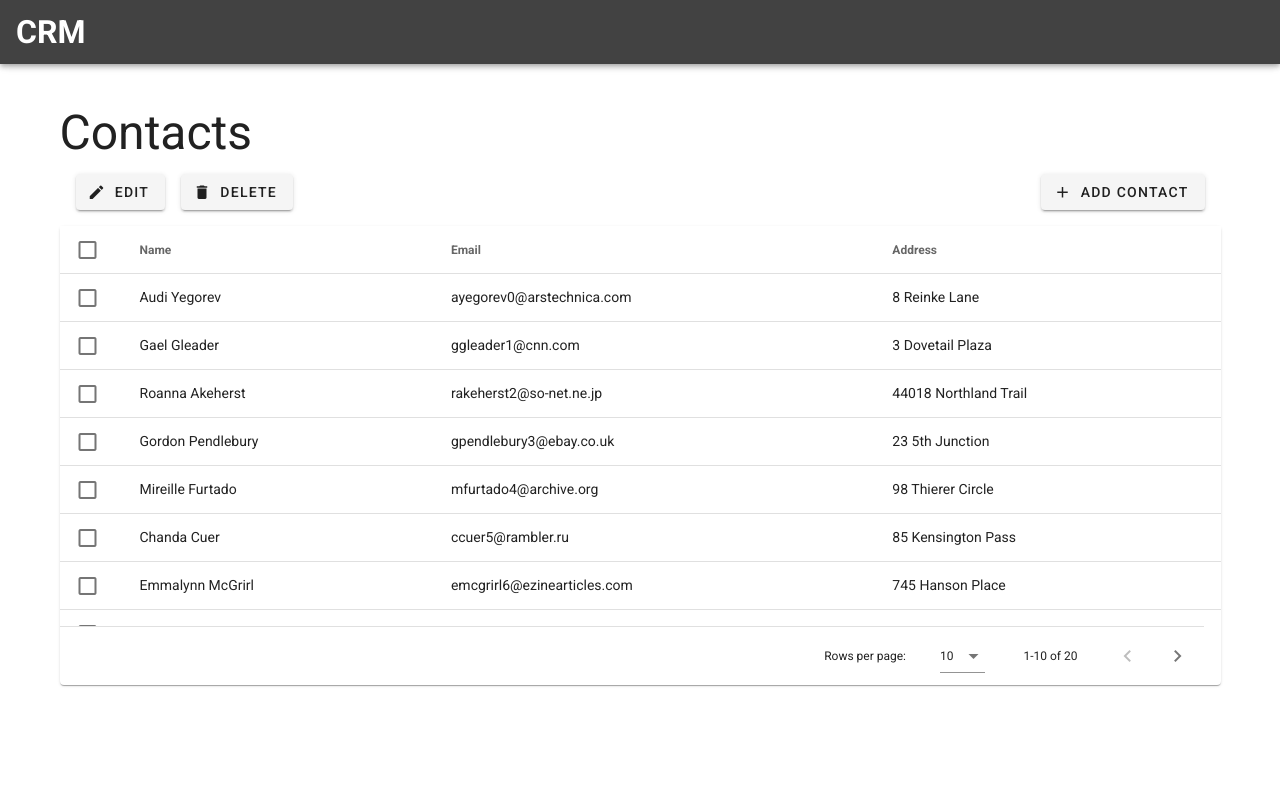
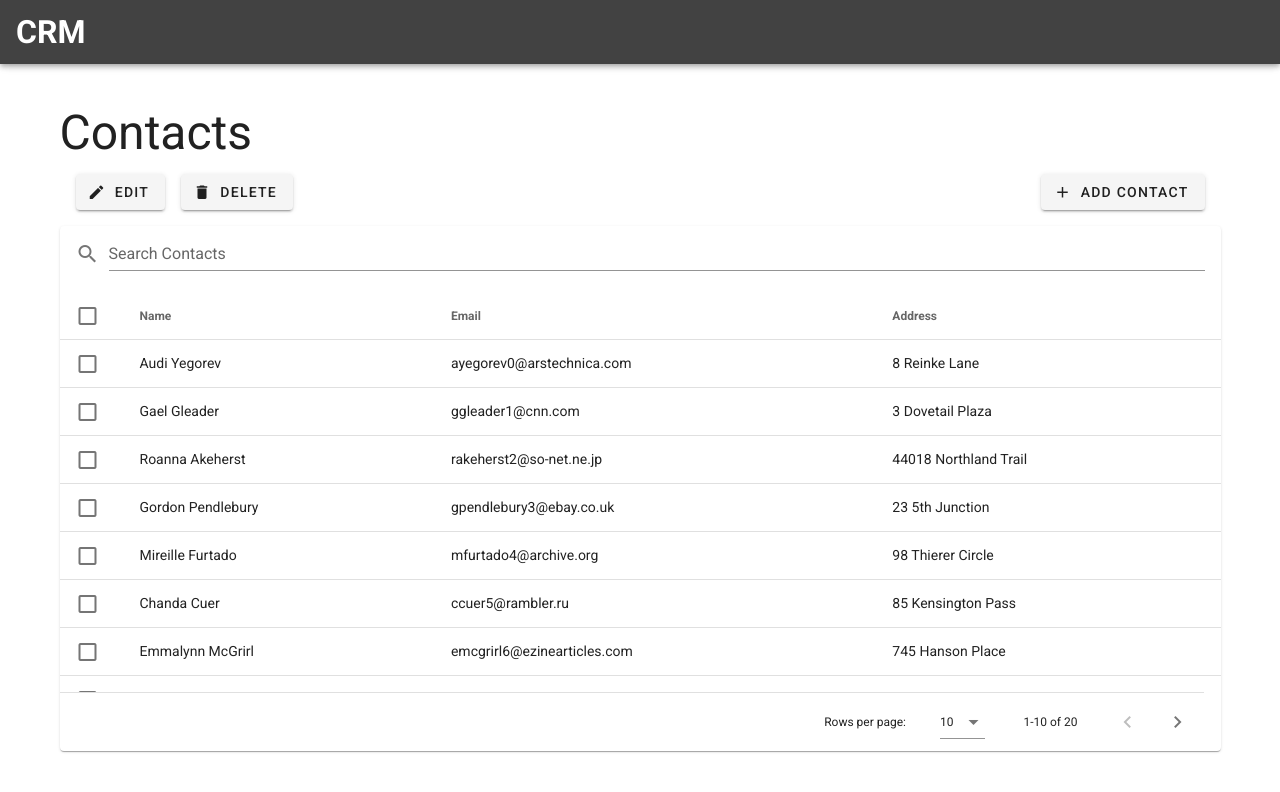
Before and after one commit to awstin17/CRM, a Vue app: page /#/ in a window 1280 px wide. Shown: the top 792 px of the page. Built offline with nearby package versions, Linux system fonts and the light colour scheme; a small style sheet from the web is missing.

Commit message:
updates(contact-table: added search)

```diff
--- a/src/components/contact-manager/contact-table/index.vue
+++ b/src/components/contact-manager/contact-table/index.vue
@@ -9,7 +9,17 @@
     class="elevation-1"
     height=400
     fixed-header
+    :search="search"
   >
+    <template v-slot:top>
+      <v-text-field
+        v-model="search"
+        label="Search Contacts"
+        class="mx-4"
+        clearable
+        prepend-icon="mdi-magnify"
+      ></v-text-field>
+    </template>
   </v-data-table>
 </template>
 
@@ -19,6 +29,7 @@ export default {
     return {
       singleSelect: false,
       selected: [],
+      search: '',
       headers: [
         {
           text: 'Name',
```
